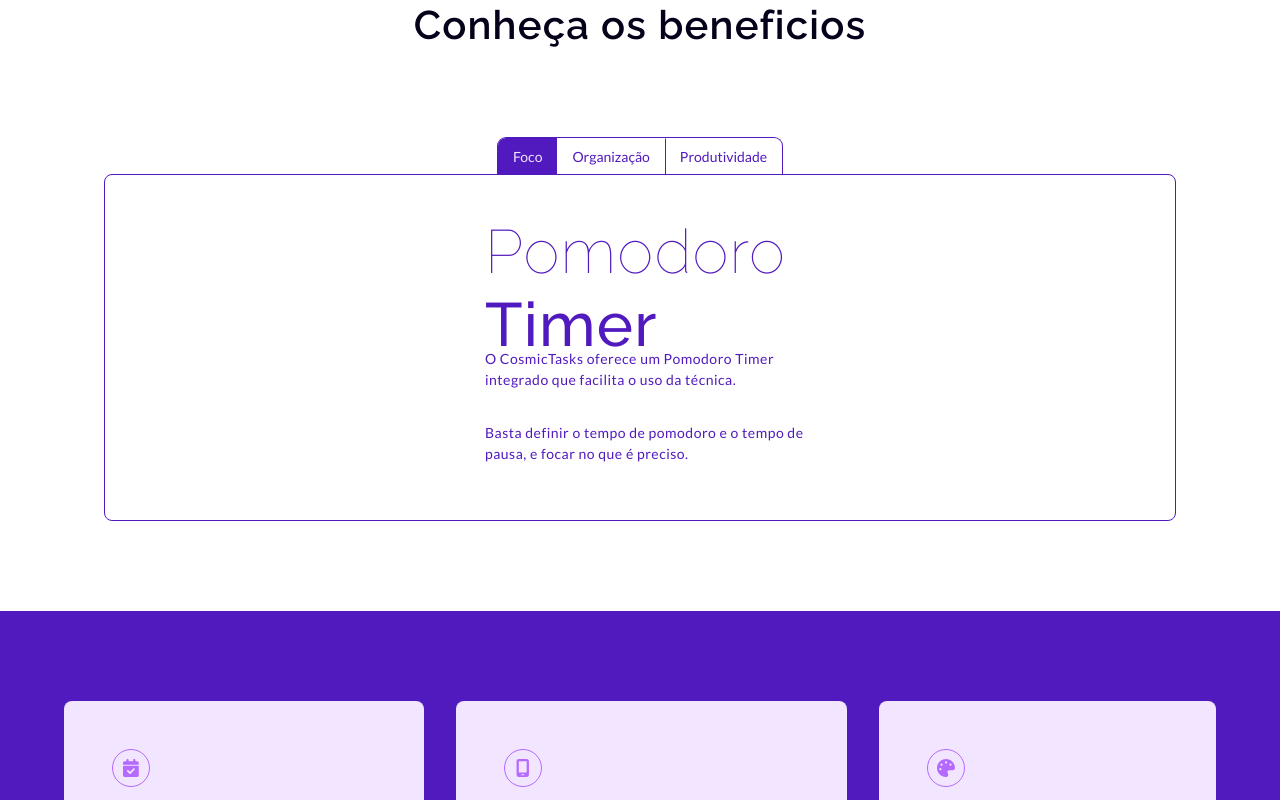
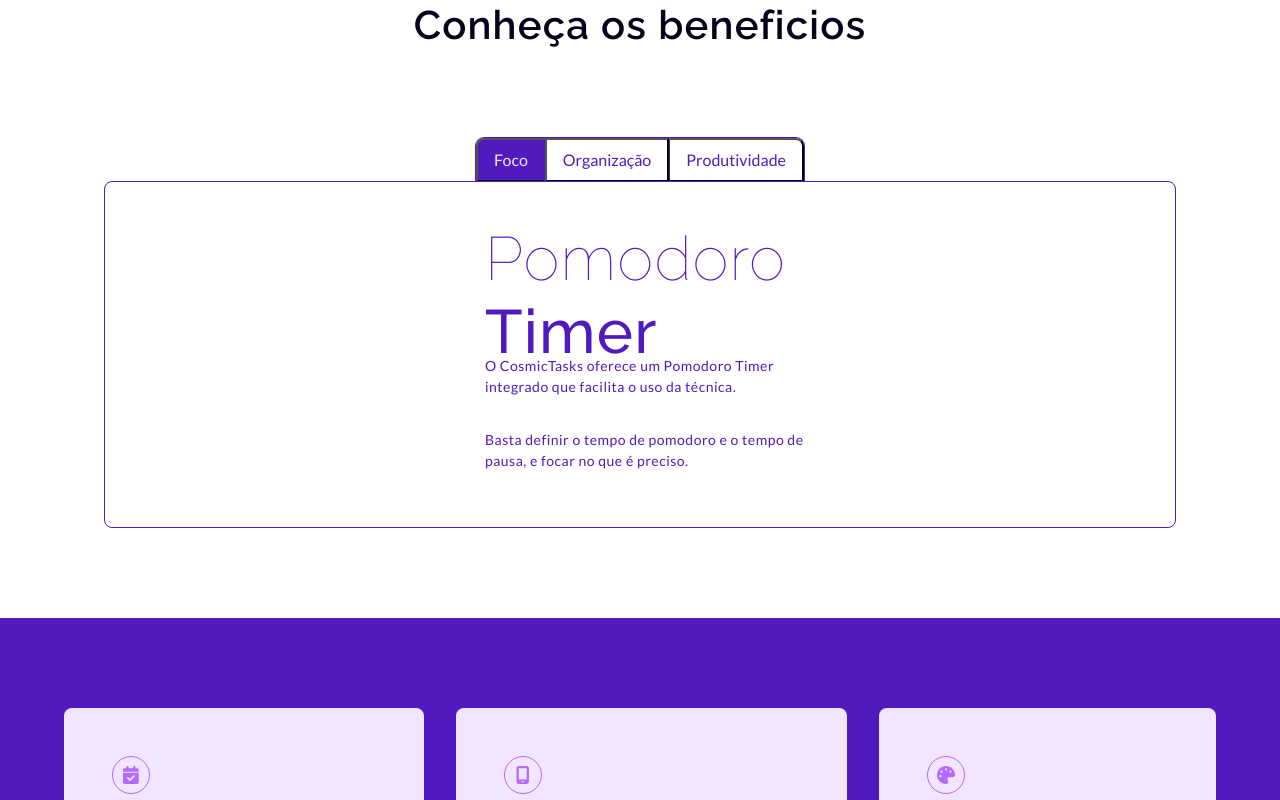
Before and after one commit to CosmicTasks/dev, a React (Vite) app in the folder app/: page / in a window 1280 px wide. Shown: the part 1460-2260 px from the top of the page. Built offline with nearby package versions, Linux system fonts and the light colour scheme; what emoji-mart would draw is missing.

Commit message:
Update index.css with new color variables

```diff
--- a/app/src/index.css
+++ b/app/src/index.css
@@ -16,6 +16,8 @@
   --c1: #f3edfa;
   --c2: #dfdae5;
   --c3: #c6c2cc;
+  --c4: #B3AEB8;
+  --c5: #9F9BA3;
   --c6: #8B888F;
   --c7: #77747a;
   --c8: #636166;
@@ -75,16 +77,6 @@ h1 {
   line-height: 1.1;
 }
 
-button {
-  border-radius: 8px;
-  border: 1px solid transparent;
-  padding: 0.5rem 1rem;
-  font-size: 14px;
-  font-weight: 500;
-  font-family: inherit;
-  cursor: pointer;
-}
-
 @media (prefers-color-scheme: light) {
   :root {
     color: #213547;
```
